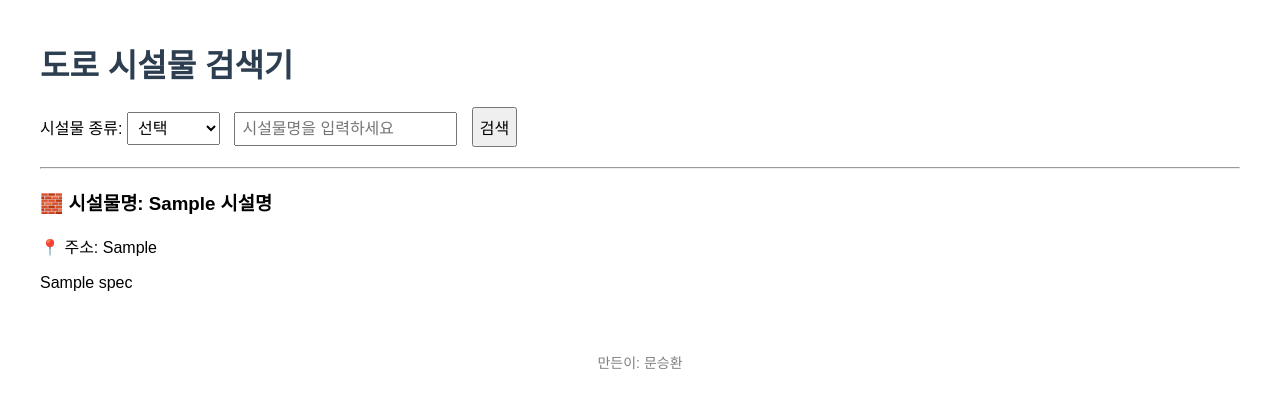
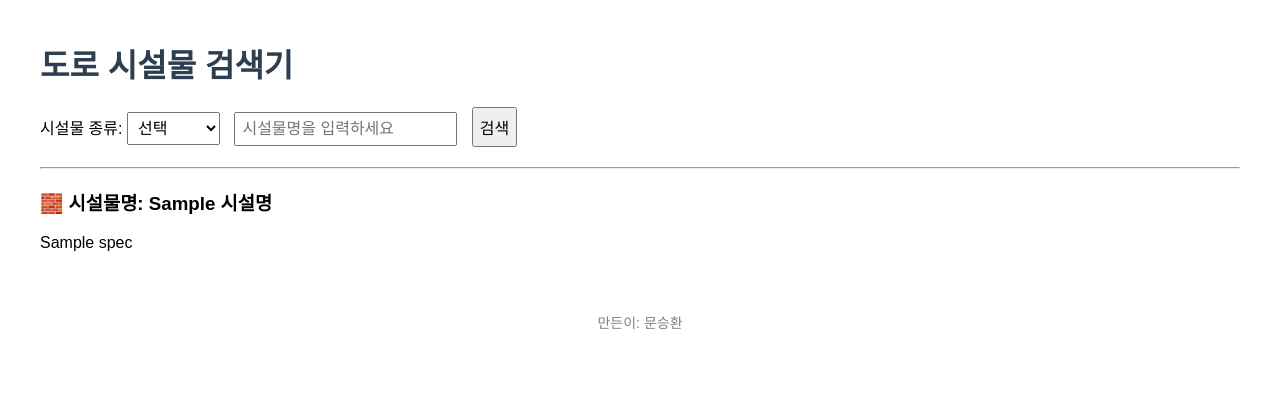
Before and after one commit to UltraMond/road_structure_webapp, a Flask app: template templates/index.html in a window 1280 px wide. Shown: the top 408 px of the page. Run offline with Flask 3, Linux system fonts and the light colour scheme; the template is opened without the code that fills it: most values are stand-ins (such as "Sample title", 1, 10 or a date in 2020).

Commit message:
Remove address line from result display

```diff
--- a/templates/index.html
+++ b/templates/index.html
@@ -53,7 +53,6 @@
     {% for item in results %}
         <hr>
         <h3>🧱 시설물명: {{ item.시설명 }}</h3>
-        <p>📍 주소: {{ item.주소 }}</p>
         <ul>
             {% for spec in item.제원 %}
                 <li>{{ spec }}</li>
```
